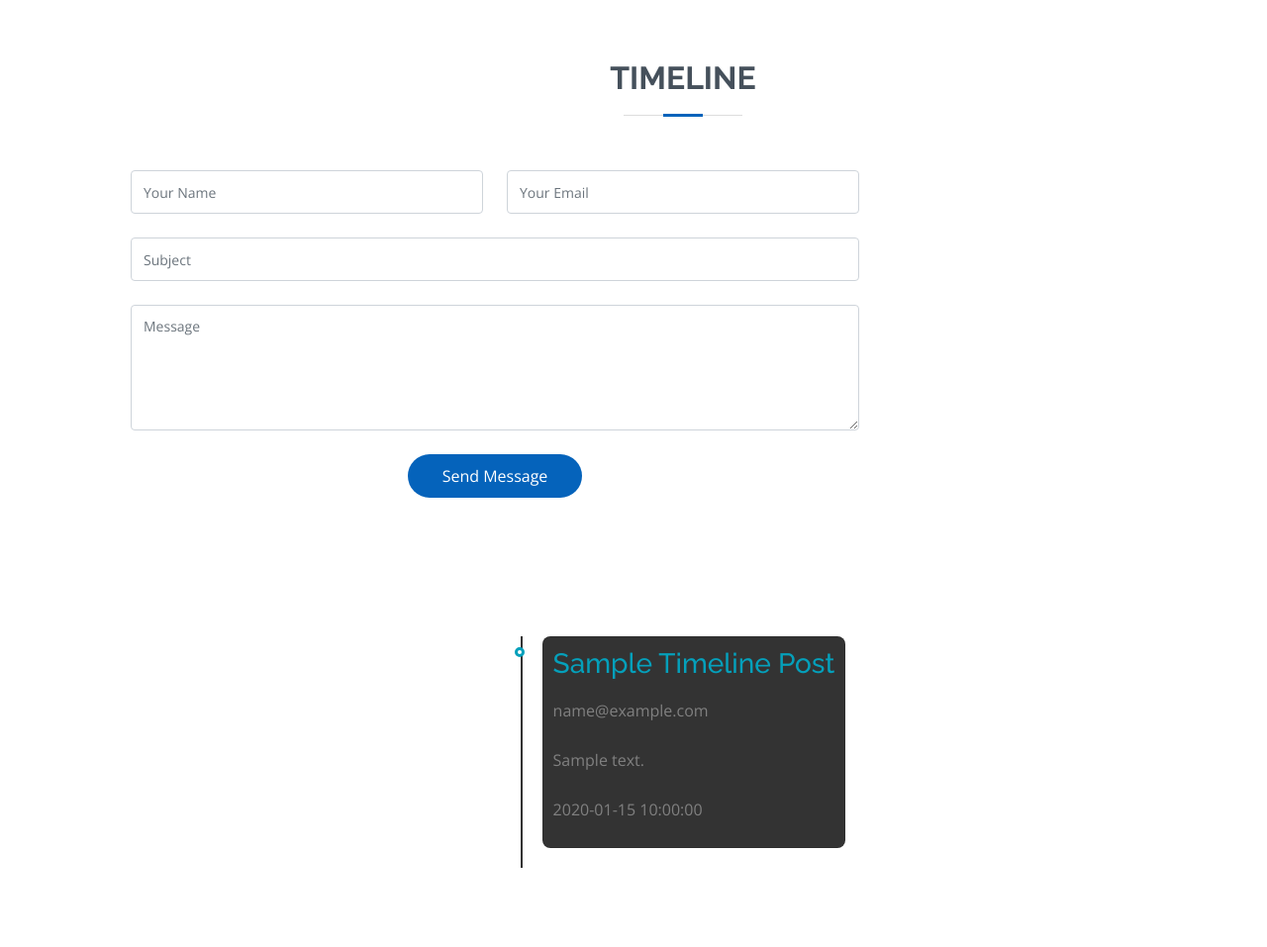
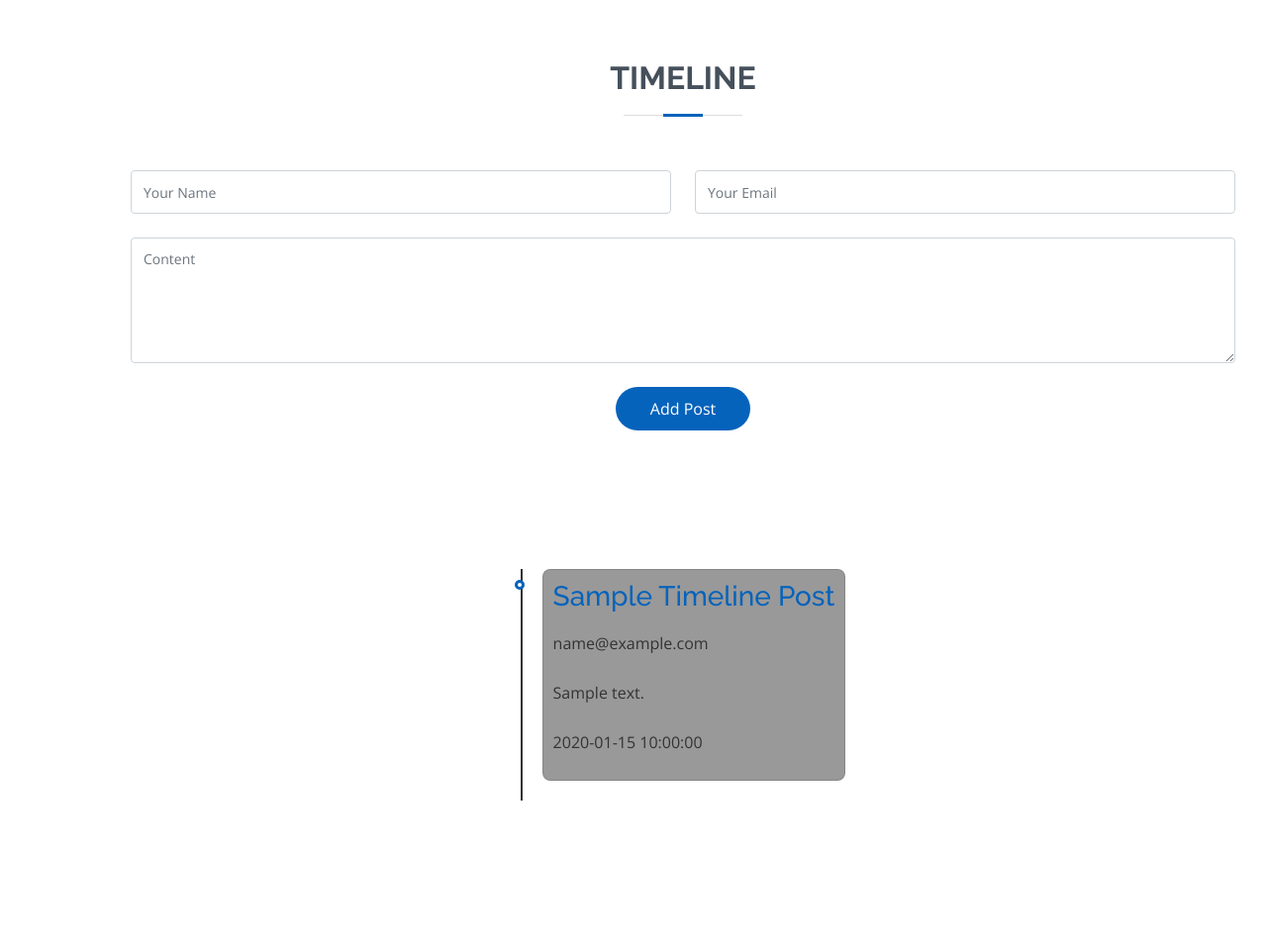
Before and after one commit to z3d6380/flask-portfolio-site, a Flask app: template app/templates/timeline.html in a window 1280 px wide. Shown: the whole page at 99% size. After the commit the page ends 809 px from the top, so only its background shows below. Run offline with Flask 2, Linux system fonts and the light colour scheme; the template is opened without the code that fills it: most values are stand-ins (such as "Sample title", 1, 10 or a date in 2020); parts of the project's set-up code (start-up, migrations or seed data) failed here and were passed over; some libraries are stand-ins or nearby versions.

Commit message:
Added timeline CSS and placeholder

```diff
--- a/app/static/styles/style.css
+++ b/app/static/styles/style.css
@@ -1012,8 +1012,8 @@ section {
   position: relative;
   margin: 0 0 20px 20px;
   padding: 10px;
-  background: #333;
-  color: gray;
+  background: #999;
+  color: #333;
   border-radius: 8px;
   max-width: 400px;
 }
@@ -1027,7 +1027,7 @@ section {
 
 /* Title of the card */
 .title {
-  color: #05a0bb;
+  color: #0563bb;
   position: relative;
 }
 
@@ -1040,7 +1040,7 @@ section {
   background: white;
   border-radius: 999px;
   left: -39px;
-  border: 3px solid #05a0bb;
+  border: 3px solid #0563bb;
 }
 
 /*--------------------------------------------------------------
--- a/app/templates/timeline.html
+++ b/app/templates/timeline.html
@@ -12,9 +12,9 @@
 
           <div class="row mt-1">
 
-            <div class="col-lg-8 mt-5 mt-lg-0">
+            <div class="col-lg-12 mt-5 mt-lg-0">
 
-              <form action="forms/contact.php" method="post" role="form" class="php-email-form">
+              <form action="#" method="post" role="form" class="php-email-form">
                 <div class="row">
                   <div class="col-md-6 form-group">
                     <input type="text" name="name" class="form-control" id="name" placeholder="Your Name" required>
@@ -24,17 +24,14 @@
                   </div>
                 </div>
                 <div class="form-group mt-3">
-                  <input type="text" class="form-control" name="subject" id="subject" placeholder="Subject" required>
-                </div>
-                <div class="form-group mt-3">
-                  <textarea class="form-control" name="message" rows="5" placeholder="Message" required></textarea>
+                  <textarea class="form-control" name="content" rows="5" placeholder="Content" required></textarea>
                 </div>
                 <div class="my-3">
                   <div class="loading">Loading</div>
                   <div class="error-message"></div>
-                  <div class="sent-message">Your message has been sent. Thank you!</div>
+                  <div class="sent-message">Your post has been added. Thank you!</div>
                 </div>
-                <div class="text-center"><button type="submit">Send Message</button></div>
+                <div class="text-center"><button type="submit">Add Post</button></div>
               </form>
 
             </div>
```
